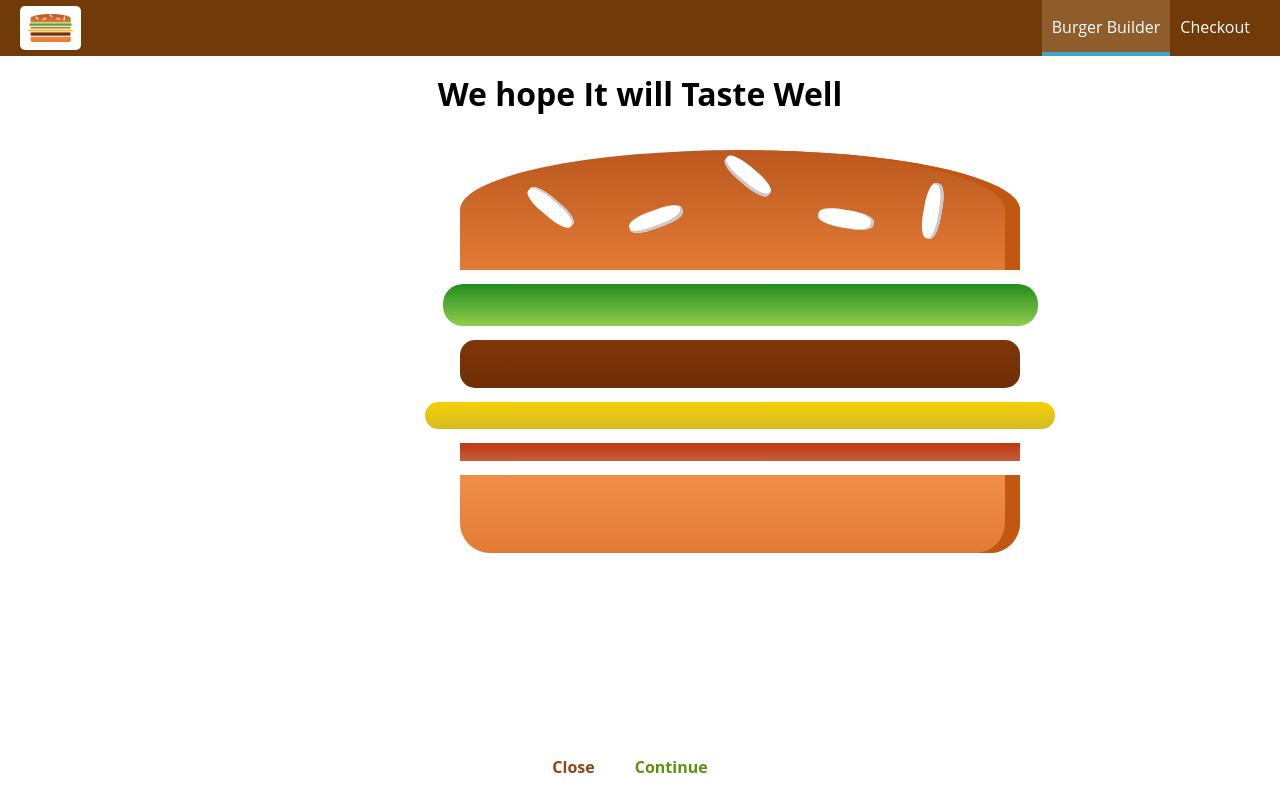
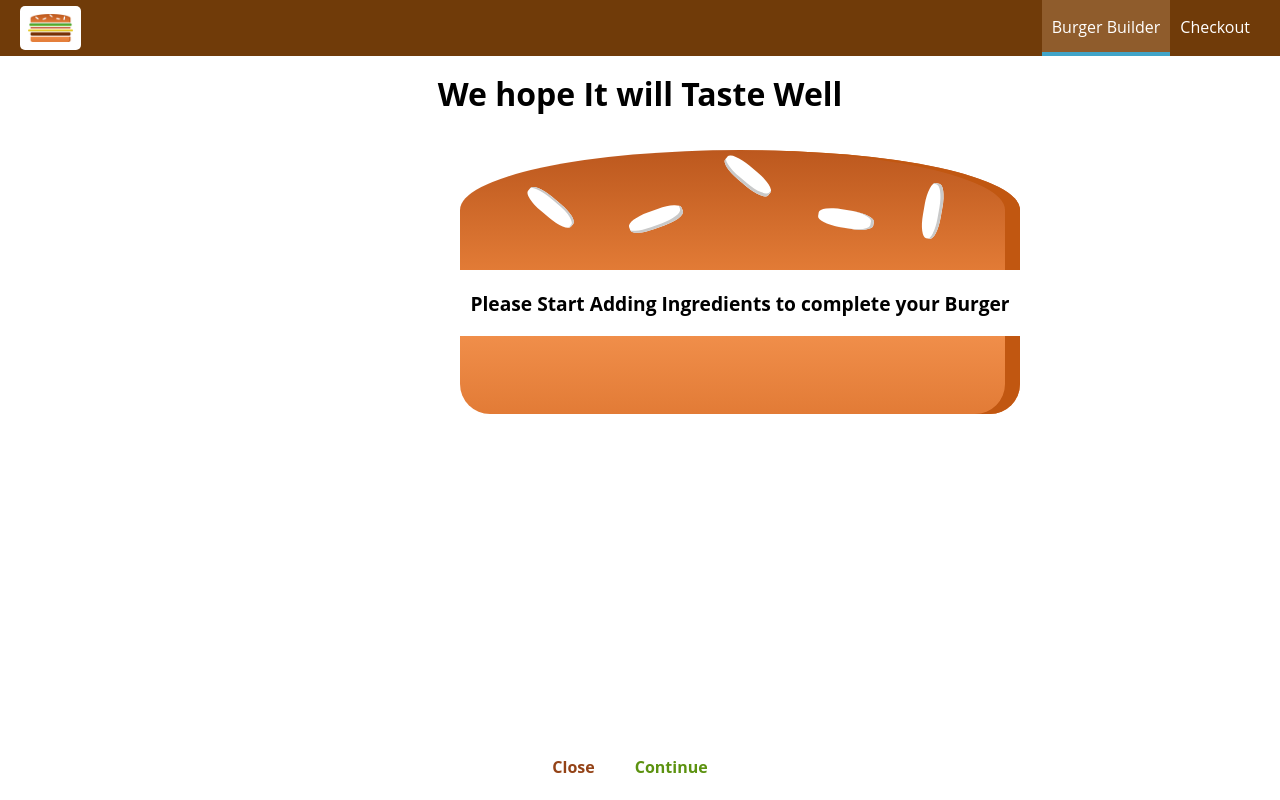
Before and after one commit to Arxlan40/My_Burger_App, a React app: page /checkOut in a window 1280 px wide. Built offline with nearby package versions, Linux system fonts and the light colour scheme; the HTML template or start-up script is replaced by a standard one.

Commit message:
Added Routing :vertical_traffic_light:

```diff
--- a/src/containers/BurgerBuilder/Burgebuilder.js
+++ b/src/containers/BurgerBuilder/Burgebuilder.js
@@ -66,8 +66,21 @@ class BurgerBuilder extends Component {
 
     //   console.log(e);
     // }
+    const queryPrams = [];
+    for (let i in this.state.ingredients) {
+      console.log(i)
+      queryPrams.push(
+        encodeURIComponent(i) +
+          "=" +
+          encodeURIComponent(this.state.ingredients[i])
+      );
+    }
+    const queryString = queryPrams.join("&");
 
-    this.props.history.push("/checkout");
+    this.props.history.push({
+      pathname: "/checkout",
+      search: "?" + queryString,
+    });
   };
   updatePurchaseUpdate(ingredients) {
     const sum = Object.keys(ingredients)
--- a/src/containers/Checkout/CheckOut.js
+++ b/src/containers/Checkout/CheckOut.js
@@ -9,7 +9,19 @@ class CheckOut extends Component {
       bacon: 1,
     },
   };
+  componentDidMount() {
+    const query = new URLSearchParams(this.props.location.search);
+    const ingredients = {};
 
+    for (let params of query.entries()) {
+      console.log(params)
+
+      ingredients[params[0]] = +params[1];
+    }
+    console.log("ingredients")
+
+    this.setState({ingredients:ingredients})
+  }
   cancelHander = () => {
     this.props.history.goBack();
   };
@@ -20,9 +32,10 @@ class CheckOut extends Component {
     return (
       <div>
         <CheckoutSummary
-        continueHander={this.continueHander}
-        cancelHander={this.cancelHander}
-        ingredients={this.state.ingredients} />
+          continueHander={this.continueHander}
+          cancelHander={this.cancelHander}
+          ingredients={this.state.ingredients}
+        />
       </div>
     );
   }
```
